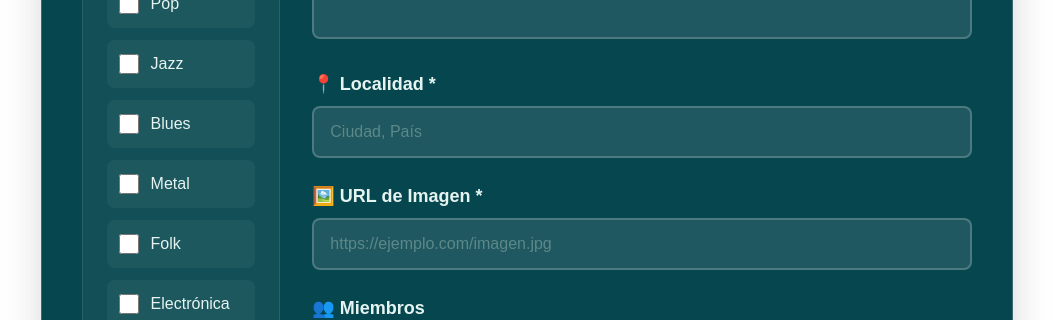
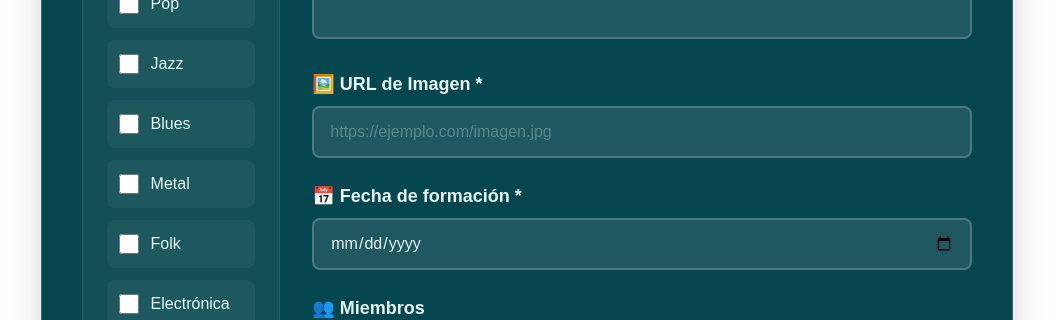
Before and after one commit to pf-henry-g3/front, a Next.js app in the folder front/: page /mybands in a window 1280 px wide. Shown: the part 806-1126 px from the top of the page, without its empty margins (113-1166 px from the left). Built offline with nearby package versions, Linux system fonts and the light colour scheme; no server answers.

Commit message:
Form working

```diff
--- a/front/src/components/BandForm.tsx
+++ b/front/src/components/BandForm.tsx
@@ -14,44 +14,51 @@ interface IBandMember {
 }
 
 interface CreateBandDto {
-  name: string;
+  bandName: string;
+  bandDescription: string;
+  formationDate: string;
+  urlImage: string;
   genres: string[];
-  bandImage: string;
-  bandDescription: string;
-  locality: string;
   members: IBandMember[];
 }
 
 const validationSchema = Yup.object({
-  name: Yup.string()
+  bandName: Yup.string()
     .min(2, "El nombre debe tener al menos 2 caracteres")
     .max(100, "El nombre no puede exceder 100 caracteres")
     .required("El nombre de la banda es requerido"),
+
   genres: Yup.array()
     .of(Yup.string())
     .min(1, "Debes seleccionar al menos un género")
     .max(5, "No puedes seleccionar más de 5 géneros")
     .required("Los géneros son requeridos"),
-  bandImage: Yup.string()
+
+  urlImage: Yup.string()
     .url("Debe ser una URL válida")
     .required("La imagen es requerida"),
+
   bandDescription: Yup.string()
     .min(10, "La descripción debe tener al menos 10 caracteres")
     .max(1000, "La descripción no puede exceder 1000 caracteres")
     .required("La descripción es requerida"),
-  locality: Yup.string()
-    .min(2, "La localidad debe tener al menos 2 caracteres")
-    .required("La localidad es requerida"),
+
+  formationDate: Yup.date()
+  .typeError("Debe ser una fecha válida")
+  .max(new Date(), "La fecha no puede ser posterior a hoy")
+  .required("La fecha de formación es obligatoria"),
+
   members: Yup.array().of(
-    Yup.object({
+    Yup.object().shape({
+      isOpen: Yup.boolean().required(),
       userId: Yup.string().when("isOpen", {
         is: false,
-        then: Yup.string().required("Selecciona un usuario o marca como puesto libre"),
-        otherwise: Yup.string().notRequired()
-      }),
-      isOpen: Yup.boolean().required()
+        then: schema => schema.required("Selecciona un usuario o marca como puesto libre"),
+        otherwise: schema => schema.notRequired()
+      })
     })
   )
+
 });
 
 export default function BandForm() {
@@ -82,27 +89,28 @@ export default function BandForm() {
 
   const formik = useFormik<CreateBandDto>({
     initialValues: {
-      name: "",
+      bandName: "",
       genres: [],
-      bandImage: "",
+      urlImage: "",
       bandDescription: "",
-      locality: "",
+      formationDate: "",
       members: [{ userId: "", isOpen: false }]
     },
     validationSchema,
     onSubmit: async (values, { setSubmitting, resetForm }) => {
+      console.log("ejecutado submit")
       try {
         setSubmitting(true);
 
         // Crear la banda
         const bandPayload = {
-          name: values.name,
+          bandName: values.bandName,
           bandDescription: values.bandDescription,
-          bandImage: values.bandImage,
-          category: values.genres.join(", "),
-          locality: values.locality
+          formationDate: values.formationDate,
+          genres: values.genres.join(", "),
+          bandImage: values.urlImage,
         };
-
+        console.log("Haciendo POST:", bandPayload);
         const bandRes = await axios.post(
           `${process.env.NEXT_PUBLIC_BACKEND_URL}/band`,
           bandPayload,
@@ -354,21 +362,21 @@ export default function BandForm() {
                   🎤 Nombre de la Banda *
                 </label>
                 <input
-                  id="name"
-                  name="name"
+                  id="bandName"
+                  name="bandName"
                   type="text"
                   onChange={formik.handleChange}
                   onBlur={formik.handleBlur}
-                  value={formik.values.name}
+                  value={formik.values.bandName}
                   className={`w-full px-4 py-3 bg-white/10 border-2 rounded-lg text-txt1 placeholder-txt2/50 focus:outline-none focus:ring-2 transition duration-300 ${
-                    formik.touched.name && formik.errors.name
+                    formik.touched.bandName && formik.errors.bandName
                       ? "border-red-500 focus:ring-red-500"
                       : "border-white/20 focus:ring-tur2 focus:border-tur2"
                   }`}
                   placeholder="Ej: Los Acordes Salvajes"
                 />
-                {formik.touched.name && formik.errors.name && (
-                  <p className="mt-2 text-sm text-red-400">{formik.errors.name}</p>
+                {formik.touched.bandName && formik.errors.bandName && (
+                  <p className="mt-2 text-sm text-red-400">{formik.errors.bandName}</p>
                 )}
               </div>
 
@@ -401,58 +409,34 @@ export default function BandForm() {
                 )}
               </div>
 
-              {/* Localidad */}
-              <div>
-                <label htmlFor="locality" className="block text-lg font-bold text-txt1 mb-2">
-                  📍 Localidad *
-                </label>
-                <input
-                  id="locality"
-                  name="locality"
-                  type="text"
-                  onChange={formik.handleChange}
-                  onBlur={formik.handleBlur}
-                  value={formik.values.locality}
-                  className={`w-full px-4 py-3 bg-white/10 border-2 rounded-lg text-txt1 placeholder-txt2/50 focus:outline-none focus:ring-2 transition duration-300 ${
-                    formik.touched.locality && formik.errors.locality
-                      ? "border-red-500 focus:ring-red-500"
-                      : "border-white/20 focus:ring-tur2 focus:border-tur2"
-                  }`}
-                  placeholder="Ciudad, País"
-                />
-                {formik.touched.locality && formik.errors.locality && (
-                  <p className="mt-2 text-sm text-red-400">{formik.errors.locality}</p>
-                )}
-              </div>
-
               {/* Imagen */}
               <div>
                 <label htmlFor="bandImage" className="block text-lg font-bold text-txt1 mb-2">
                   🖼️ URL de Imagen *
                 </label>
                 <input
-                  id="bandImage"
-                  name="bandImage"
+                  id="urlImage"
+                  name="urlImage"
                   type="url"
                   onChange={formik.handleChange}
                   onBlur={formik.handleBlur}
-                  value={formik.values.bandImage}
+                  value={formik.values.urlImage}
                   className={`w-full px-4 py-3 bg-white/10 border-2 rounded-lg text-txt1 placeholder-txt2/50 focus:outline-none focus:ring-2 transition duration-300 ${
-                    formik.touched.bandImage && formik.errors.bandImage
+                    formik.touched.urlImage && formik.errors.urlImage
                       ? "border-red-500 focus:ring-red-500"
                       : "border-white/20 focus:ring-tur2 focus:border-tur2"
                   }`}
                   placeholder="https://ejemplo.com/imagen.jpg"
                 />
-                {formik.touched.bandImage && formik.errors.bandImage && (
-                  <p className="mt-2 text-sm text-red-400">{formik.errors.bandImage}</p>
+                {formik.touched.urlImage && formik.errors.urlImage && (
+                  <p className="mt-2 text-sm text-red-400">{formik.errors.urlImage}</p>
                 )}
 
-                {formik.values.bandImage && !formik.errors.bandImage && (
+                {formik.values.urlImage && !formik.errors.urlImage && (
                   <div className="mt-4">
                     <p className="text-sm text-txt2 mb-2">Vista previa:</p>
                     <img
-                      src={formik.values.bandImage}
+                      src={formik.values.urlImage}
                       alt="Preview"
                       className="w-full h-48 object-cover rounded-lg border-2 border-white/20"
                       onError={e => {
@@ -463,6 +447,30 @@ export default function BandForm() {
                   </div>
                 )}
               </div>
+
+              {/* Fecha de formación */}
+              <div>
+                <label htmlFor="formationDate" className="block text-lg font-bold text-txt1 mb-2">
+                  📅 Fecha de formación *
+                </label>
+
+                <input
+                  id="formationDate"
+                  name="formationDate"
+                  type="date"
+                  onChange={formik.handleChange}
+                  onBlur={formik.handleBlur}
+                  value={formik.values.formationDate}
+                  className={`w-full px-4 py-3 bg-white/10 border-2 rounded-lg text-txt1 placeholder-txt2/50
+                    ${formik.touched.formationDate && formik.errors.formationDate ? "border-red-500" : "border-white/20"}
+                  `}
+                />
+
+                {formik.touched.formationDate && formik.errors.formationDate && (
+                  <p className="mt-2 text-sm text-red-400">{formik.errors.formationDate}</p>
+                )}
+              </div>
+
 
               {/* Miembros */}
               <div>
@@ -518,16 +526,7 @@ export default function BandForm() {
                             </ul>
                           )}
 
-                          {/* Validación */}
-                          {Array.isArray(formik.errors.members) &&
-                            formik.touched.members &&
-                            (formik.touched.members as any)[idx] &&
-                            (formik.errors.members as any)[idx] && (
-                              <p className="mt-2 text-sm text-red-400">
-                                {(formik.errors.members as any)[idx].userId ||
-                                  (formik.errors.members as any)[idx].isOpen}
-                              </p>
-                            )}
+
                         </div>
 
                         <button
@@ -546,6 +545,17 @@ export default function BandForm() {
                           X
                         </button>
                       </div>
+
+                      {/* Validación */}
+                      {Array.isArray(formik.errors.members) &&
+                      formik.touched.members &&
+                      (formik.touched.members as any)[idx] &&
+                      (formik.errors.members as any)[idx] && (
+                        <p className="mt-2 text-sm text-red-400">
+                          {(formik.errors.members as any)[idx].userId ||
+                          (formik.errors.members as any)[idx].isOpen}
+                        </p>
+                      )}
                     </div>
                   ))}
                 </div>
```
